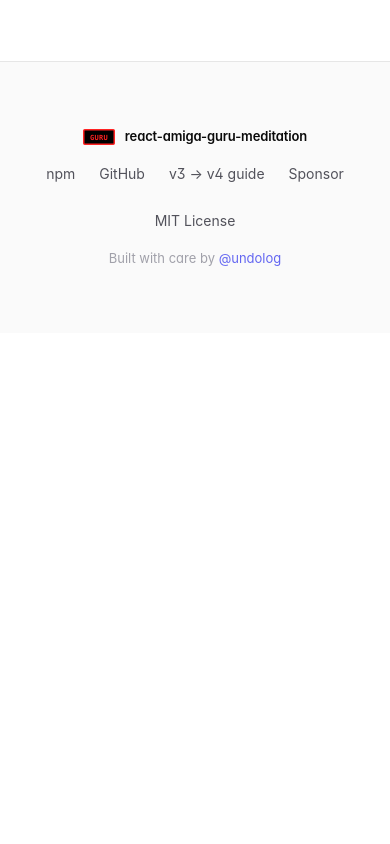
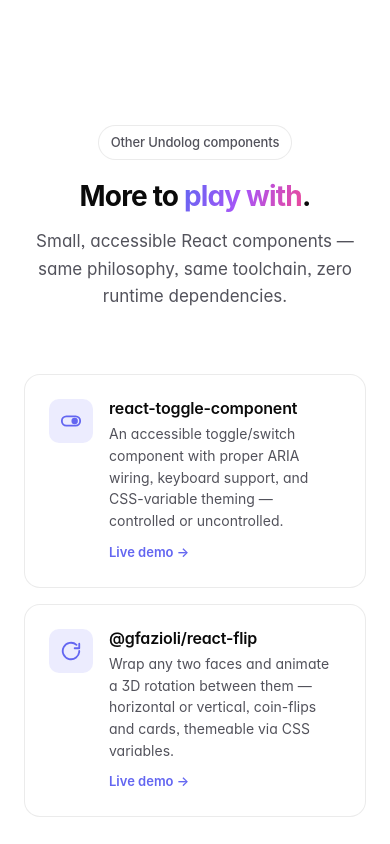
Before and after one commit to gfazioli/react-amiga-guru-meditation, a React (Vite) app in the folder site/: page / in a window 390 px wide. Shown: the part 9000-9844 px from the top of the page. Before the commit the page ends 9333 px from the top, so only its background shows below. Built offline with nearby package versions, Linux system fonts and the light colour scheme; a web font is replaced by a local one.

Commit message:
🔗 Add 'Other Undolog components' cross-link section
Adds a Family section above the footer linking to the sister projects
(react-toggle, react-flip), plus the same list in the README before the
License section.

```diff
--- /dev/null
+++ b/site/src/components/Family.css
@@ -0,0 +1,83 @@
+.family {
+  position: relative;
+}
+
+.family-grid {
+  display: grid;
+  grid-template-columns: repeat(2, minmax(0, 1fr));
+  gap: var(--space-md);
+}
+
+@media (max-width: 720px) {
+  .family-grid {
+    grid-template-columns: 1fr;
+  }
+}
+
+.family-card {
+  display: flex;
+  gap: var(--space-md);
+  padding: var(--space-lg);
+  background: var(--color-bg-elevated);
+  border: 1px solid var(--color-border);
+  border-radius: var(--radius-lg);
+  text-decoration: none;
+  color: inherit;
+  transition: transform 200ms ease, border-color 200ms ease, box-shadow 300ms ease;
+}
+
+.family-card:hover {
+  transform: translateY(-2px);
+  border-color: var(--color-border-strong);
+  box-shadow: var(--shadow-md);
+}
+
+.family-card-glyph {
+  flex-shrink: 0;
+  width: 44px;
+  height: 44px;
+  border-radius: var(--radius-md);
+  background: var(--color-accent-soft);
+  color: var(--color-accent);
+  display: inline-flex;
+  align-items: center;
+  justify-content: center;
+}
+
+.family-card-body {
+  display: flex;
+  flex-direction: column;
+  gap: 6px;
+  min-width: 0;
+}
+
+.family-card-body h3 {
+  margin: 0;
+  font-size: 16px;
+  font-weight: 600;
+  letter-spacing: -0.01em;
+  word-break: break-word;
+}
+
+.family-card-body p {
+  margin: 0;
+  font-size: 14px;
+  line-height: 1.55;
+  color: var(--color-text-muted);
+}
+
+.family-card-cta {
+  margin-top: 4px;
+  font-size: 13px;
+  font-weight: 600;
+  color: var(--color-accent);
+}
+
+.family-card-cta span {
+  display: inline-block;
+  transition: transform 200ms ease;
+}
+
+.family-card:hover .family-card-cta span {
+  transform: translateX(3px);
+}
--- /dev/null
+++ b/site/src/components/Family.tsx
@@ -0,0 +1,85 @@
+import "./Family.css";
+
+const OTHERS = [
+  {
+    name: "react-toggle-component",
+    description:
+      "An accessible toggle/switch component with proper ARIA wiring, keyboard support, and CSS-variable theming — controlled or uncontrolled.",
+    site: "https://gfazioli.github.io/react-toggle/",
+    glyph: (
+      <svg
+        width="22"
+        height="22"
+        viewBox="0 0 24 24"
+        fill="none"
+        stroke="currentColor"
+        strokeWidth="2"
+        strokeLinecap="round"
+        strokeLinejoin="round"
+        aria-hidden="true"
+      >
+        <rect x="2" y="7" width="20" height="10" rx="5" />
+        <circle cx="16" cy="12" r="2.5" fill="currentColor" />
+      </svg>
+    ),
+  },
+  {
+    name: "@gfazioli/react-flip",
+    description:
+      "Wrap any two faces and animate a 3D rotation between them — horizontal or vertical, coin-flips and cards, themeable via CSS variables.",
+    site: "https://gfazioli.github.io/react-flip/",
+    glyph: (
+      <svg
+        width="22"
+        height="22"
+        viewBox="0 0 24 24"
+        fill="none"
+        stroke="currentColor"
+        strokeWidth="2"
+        strokeLinecap="round"
+        strokeLinejoin="round"
+        aria-hidden="true"
+      >
+        <path d="M21 12a9 9 0 1 1-3-6.7" />
+        <path d="M21 4v5h-5" />
+      </svg>
+    ),
+  },
+] as const;
+
+export function Family() {
+  return (
+    <section className="section family" id="family">
+      <div className="container">
+        <div className="section-heading">
+          <span className="eyebrow">Other Undolog components</span>
+          <h2>
+            More to <span className="gradient-text">play with</span>.
+          </h2>
+          <p>Small, accessible React components — same philosophy, same toolchain, zero runtime dependencies.</p>
+        </div>
+
+        <div className="family-grid">
+          {OTHERS.map((c) => (
+            <a
+              key={c.name}
+              className="family-card"
+              href={c.site}
+              target="_blank"
+              rel="noreferrer noopener"
+            >
+              <div className="family-card-glyph">{c.glyph}</div>
+              <div className="family-card-body">
+                <h3>{c.name}</h3>
+                <p>{c.description}</p>
+                <span className="family-card-cta">
+                  Live demo <span aria-hidden="true">→</span>
+                </span>
+              </div>
+            </a>
+          ))}
+        </div>
+      </div>
+    </section>
+  );
+}
--- a/site/src/pages/Landing.tsx
+++ b/site/src/pages/Landing.tsx
@@ -4,6 +4,7 @@ import { Builder } from "../components/Builder";
 import { Presets } from "../components/Presets";
 import { Examples } from "../components/Examples";
 import { Install } from "../components/Install";
+import { Family } from "../components/Family";
 import { Footer } from "../components/Footer";
 import { Nav } from "../components/Nav";
 import { ThemeConfigProvider } from "../hooks/useThemeConfig";
@@ -19,6 +20,7 @@ export function Landing() {
         <Presets />
         <Examples />
         <Install />
+        <Family />
       </main>
       <Footer />
     </ThemeConfigProvider>
```
Also changed, not shown: 1 other file (tests, documents, lock files or other folders).
